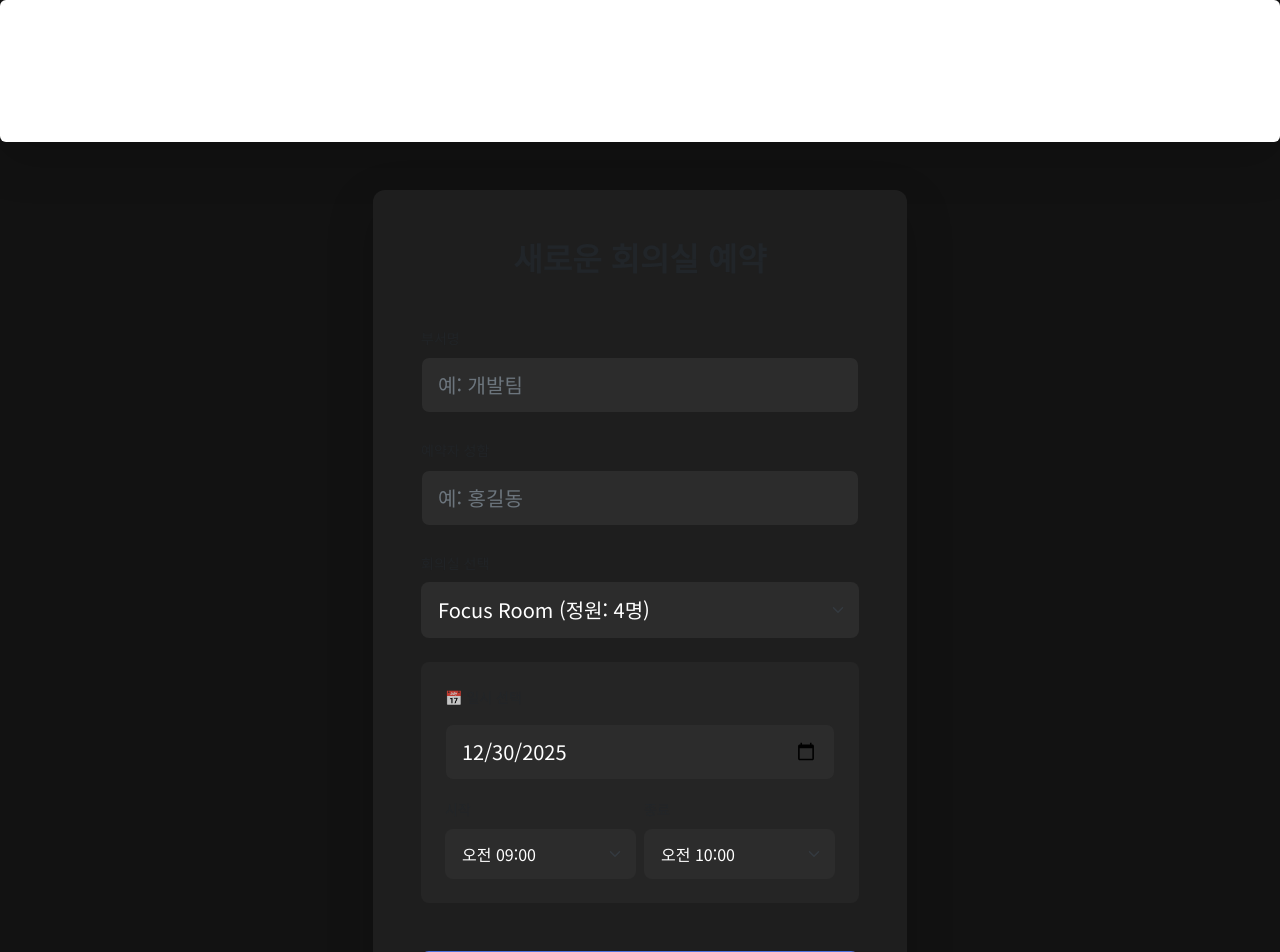
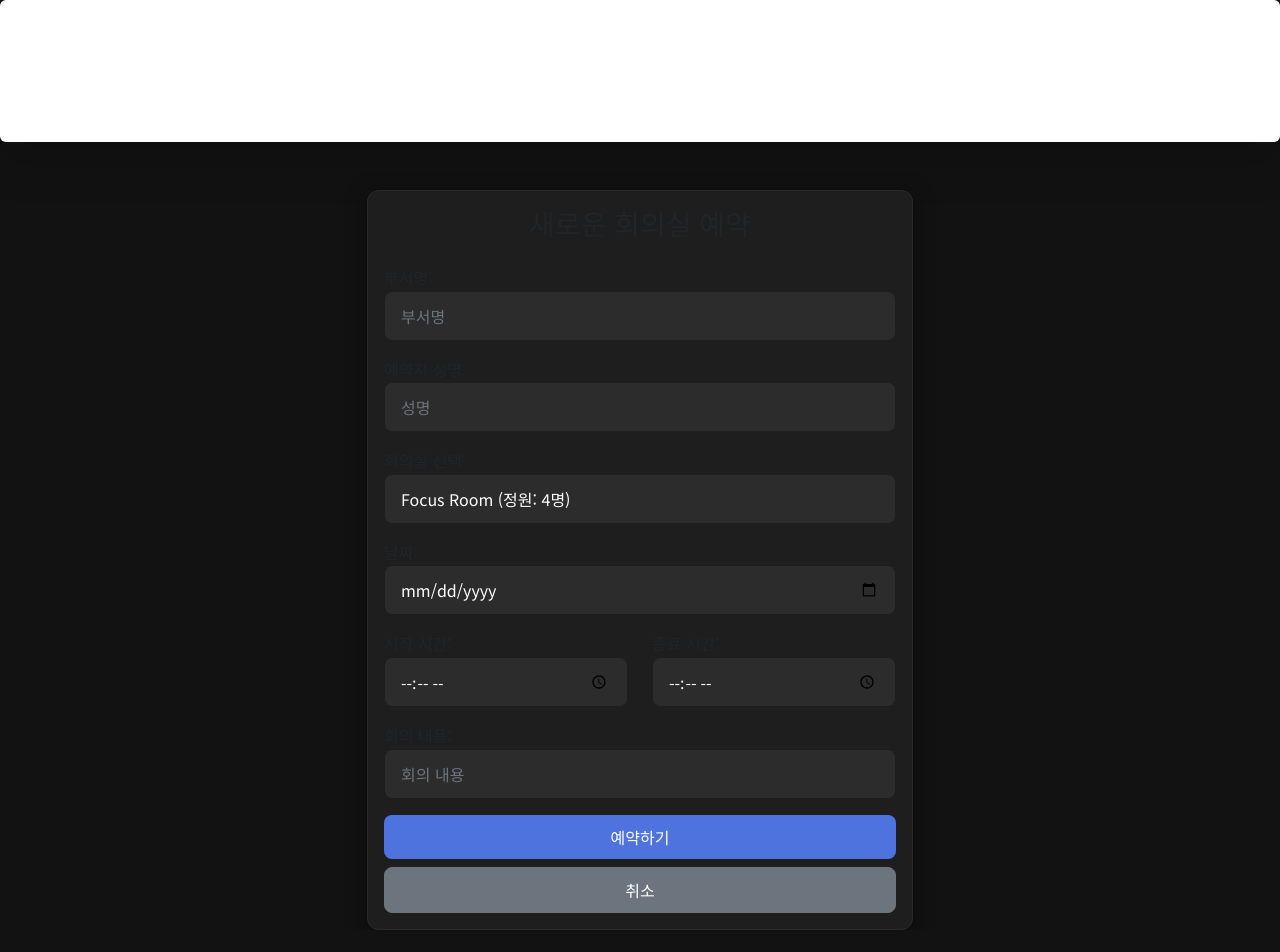
Before and after one commit to cloudtypeguide/meetingmcp, a React (Create React App) app: page /add-guest in a window 1280 px wide. Shown: the top 952 px of the page. After the commit the page ends 930 px from the top, so only its background shows below. Built offline with nearby package versions, Linux system fonts and the light colour scheme.

Commit message:
Update AddGuest.js

```diff
--- a/src/components/AddGuest.js
+++ b/src/components/AddGuest.js
@@ -1,172 +1,124 @@
 import React, { useState, useEffect } from 'react';
-import { Link, useNavigate, useParams, useSearchParams } from 'react-router-dom';
+import { useNavigate, useParams } from 'react-router-dom';
+import GuestService from '../services/GuestService'; // 경로는 본인 프로젝트에 맞게 확인 필요
 
 const AddGuest = () => {
-    const ROOMS = [
-        { name: "Focus Room", capacity: 4 },
-        { name: "Creative Lab", capacity: 8 },
-        { name: "Board Room", capacity: 20 }
-    ];
+    // 폼 상태 관리
+    const [deptName, setDeptName] = useState('');
+    const [bookerName, setBookerName] = useState('');
+    const [roomName, setRoomName] = useState('Focus Room'); // 기본값
+    const [date, setDate] = useState('');
+    const [startTime, setStartTime] = useState('');
+    const [endTime, setEndTime] = useState('');
+    const [timeInfo, setTimeInfo] = useState('');
 
-    const generateTimeSlots = () => {
-        const slots = [];
-        for (let hour = 9; hour <= 19; hour++) {
-            for (let min = 0; min < 60; min += 30) {
-                if (hour === 19 && min > 0) continue;
-                const timeString = `${hour.toString().padStart(2, '0')}:${min.toString().padStart(2, '0')}`;
-                const label = hour < 12 ? `오전 ${timeString}` : `오후 ${timeString}`;
-                slots.push({ value: timeString, label: label });
-            }
-        }
-        return slots;
-    };
-    const TIME_SLOTS = generateTimeSlots();
-
-    const [searchParams] = useSearchParams();
     const navigate = useNavigate();
     const { id } = useParams();
 
-    // 🔴 본인의 백엔드 주소가 맞는지 확인하세요!
-    const API_URL = "https://port-0-cloudtype-backend-template-mg2vve8668cb34cb.sel3.cloudtype.app/api/guests";
+    // 🟢 [핵심] 컴포넌트가 로드될 때 AI가 준 데이터를 낚아채는 부분
+    useEffect(() => {
+        // 서버에서 window.PREFILLED_DATA에 데이터를 심어줬는지 확인
+        if (window.PREFILLED_DATA) {
+            console.log("🖥️ 화면 로드됨. 자동입력 데이터 감지:", window.PREFILLED_DATA);
+            const data = window.PREFILLED_DATA;
 
-    const [deptName, setDeptName] = useState(searchParams.get('dept') || '');
-    const [bookerName, setBookerName] = useState(searchParams.get('booker') || '');
-    const [date, setDate] = useState(searchParams.get('date') || new Date().toISOString().split('T')[0]);
-    const [startTime, setStartTime] = useState(searchParams.get('start') || "09:00");
-    const [endTime, setEndTime] = useState(searchParams.get('end') || "10:00");
-    const [selectedRoom, setSelectedRoom] = useState(searchParams.get('room') || ROOMS[0].name);
+            if(data.deptName) setDeptName(data.deptName);
+            if(data.bookerName) setBookerName(data.bookerName);
 
+            // 회의실 이름은 Select 박스의 value와 정확히 일치해야 선택됨
+            if(data.roomName) setRoomName(data.roomName);
+
+            if(data.date) setDate(data.date);
+            if(data.startTime) setStartTime(data.startTime);
+            if(data.endTime) setEndTime(data.endTime);
+            if(data.timeInfo) setTimeInfo(data.timeInfo);
+        }
+    }, []);
+
+    // 저장 또는 수정 로직
     const saveOrUpdateGuest = (e) => {
         e.preventDefault();
 
-        if (startTime >= endTime) {
-            alert("종료 시간은 시작 시간보다 뒤여야 합니다!");
-            return;
+        const guest = { deptName, bookerName, roomName, date, startTime, endTime, timeInfo };
+
+        if (id) {
+            GuestService.updateGuest(id, guest).then((response) => {
+                navigate('/waitlist');
+            }).catch(error => console.log(error));
+        } else {
+            GuestService.createGuest(guest).then((response) => {
+                // MCP 모드일 경우 성공 알림
+                if(window.IS_MCP) {
+                    alert("예약이 성공적으로 확정되었습니다!");
                 }
-
-        const finalTimeInfo = `${date} (${startTime} ~ ${endTime})`;
-
-        const guest = {
-            deptName: deptName,
-            bookerName: bookerName,
-            roomName: selectedRoom,
-            date: date,
-            startTime: startTime,
-            endTime: endTime,
-            timeInfo: finalTimeInfo
+                navigate('/waitlist');
+            }).catch(error => console.log(error));
+        }
     };
 
-        const requestOptions = {
-            method: id ? 'PUT' : 'POST',
-            headers: { 'Content-Type': 'application/json' },
-            body: JSON.stringify(guest)
+    const cancel = () => {
+        navigate('/waitlist');
     };
 
-        const url = id ? `${API_URL}/${id}` : API_URL;
-
-        fetch(url, requestOptions)
-            .then(async response => {
-                // 1. 성공(200 OK)이면 JSON으로 변환해서 다음으로 넘김
-                if (response.ok) {
-                    return response.json();
-                }
-
-                // 2. 실패(400 Bad Request 등)면 백엔드가 보낸 '문자열 메시지'를 읽어서 에러로 던짐
-                const errorMessage = await response.text();
-                throw new Error(errorMessage);
-            })
-            .then(() => {
-                alert("✅ 예약이 확정되었습니다!");
-                navigate('/');
-            })
-            .catch(error => {
-                console.error("실패:", error);
-                // 3. 여기서 깔끔한 메시지만 출력됨 (예: "이미 예약된 시간입니다! ...")
-                alert(error.message);
-            });
-    };
-
-    useEffect(() => {
-        if (id) {
-            fetch(`${API_URL}/${id}`)
-                .then(res => res.json())
-                .then(data => {
-                    setDeptName(data.deptName);
-                    setBookerName(data.bookerName);
-                    setSelectedRoom(data.roomName);
-                    if(data.date) setDate(data.date);
-                    if(data.startTime) setStartTime(data.startTime);
-                    if(data.endTime) setEndTime(data.endTime);
-                })
-                .catch(error => console.log(error));
-        }
-    }, [id]);
-
-    const title = id ? "예약 정보 수정" : "새로운 회의실 예약";
-
     return (
-        <div className="container py-5">
-            <div className="row justify-content-center">
-                <div className="col-lg-6 col-md-8">
-                    <div className="card shadow-lg border-0">
-                        <div className="card-body p-5">
-                            <h2 className="text-center mb-5 fw-bold">{title}</h2>
+        <div className="container mt-5">
+            <div className="card col-md-6 offset-md-3">
+                <h3 className="text-center mt-3">
+                    {window.IS_MCP ? "AI 예약 신청 확인" : "새로운 회의실 예약"}
+                </h3>
+                <div className="card-body">
                     <form>
-                                <div className="mb-4">
-                                    <label className="form-label text-muted small">부서명</label>
-                                    <input type="text" placeholder="예: 개발팀" className="form-control form-control-lg"
+                        <div className="form-group mb-3">
+                            <label> 부서명: </label>
+                            <input placeholder="부서명" name="deptName" className="form-control"
                                 value={deptName} onChange={(e) => setDeptName(e.target.value)} />
                         </div>
-
-                                <div className="mb-4">
-                                    <label className="form-label text-muted small">예약자 성함</label>
-                                    <input type="text" placeholder="예: 홍길동" className="form-control form-control-lg"
+                        <div className="form-group mb-3">
+                            <label> 예약자 성명: </label>
+                            <input placeholder="성명" name="bookerName" className="form-control"
                                 value={bookerName} onChange={(e) => setBookerName(e.target.value)} />
                         </div>
-
-                                <div className="mb-4">
-                                    <label className="form-label text-muted small">회의실 선택</label>
-                                    <select className="form-select form-select-lg" value={selectedRoom} onChange={(e) => setSelectedRoom(e.target.value)}>
-                                        {ROOMS.map(room => (
-                                            <option key={room.name} value={room.name}>
-                                                {room.name} (정원: {room.capacity}명)
-                                            </option>
-                                        ))}
+                         <div className="form-group mb-3">
+                            <label> 회의실 선택: </label>
+                            <select name="roomName" className="form-control"
+                                value={roomName} onChange={(e) => setRoomName(e.target.value)}>
+                                <option value="Focus Room">Focus Room (정원: 4명)</option>
+                                <option value="Creative Lab">Creative Lab (정원: 8명)</option>
+                                <option value="Board Room">Board Room (정원: 20명)</option>
                             </select>
                         </div>
-
-                                <div className="p-4 rounded-3 mb-4" style={{ backgroundColor: 'rgba(255,255,255,0.03)' }}>
-                                    <label className="form-label text-muted small d-block mb-3">📅 일시 선택</label>
-                                    <input type="date" className="form-control form-control-lg mb-3"
+                         <div className="form-group mb-3">
+                            <label> 날짜: </label>
+                            <input type="date" name="date" className="form-control"
                                 value={date} onChange={(e) => setDate(e.target.value)} />
-
-                                    <div className="row g-2">
-                                        <div className="col-6">
-                                            <label className="form-label text-muted small">시작</label>
-                                            <select className="form-select" value={startTime} onChange={(e) => setStartTime(e.target.value)}>
-                                                {TIME_SLOTS.map(slot => (
-                                                    <option key={slot.value} value={slot.value}>{slot.label}</option>
-                                                ))}
-                                            </select>
                         </div>
-                                        <div className="col-6">
-                                            <label className="form-label text-muted small">종료</label>
-                                            <select className="form-select" value={endTime} onChange={(e) => setEndTime(e.target.value)}>
-                                                {TIME_SLOTS.map(slot => (
-                                                    <option key={slot.value} value={slot.value}>{slot.label}</option>
-                                                ))}
-                                            </select>
+                         <div className="form-group mb-3">
+                            <div className="row">
+                                <div className="col">
+                                    <label> 시작 시간: </label>
+                                    <input type="time" name="startTime" className="form-control"
+                                        value={startTime} onChange={(e) => setStartTime(e.target.value)} />
+                                </div>
+                                <div className="col">
+                                    <label> 종료 시간: </label>
+                                    <input type="time" name="endTime" className="form-control"
+                                        value={endTime} onChange={(e) => setEndTime(e.target.value)} />
                                 </div>
                             </div>
                         </div>
+                         <div className="form-group mb-3">
+                            <label> 회의 내용: </label>
+                            <input placeholder="회의 내용" name="timeInfo" className="form-control"
+                                value={timeInfo} onChange={(e) => setTimeInfo(e.target.value)} />
+                        </div>
 
-                                <div className="d-grid gap-2 mt-5">
-                                    <button className="btn btn-primary btn-lg py-3" onClick={(e) => saveOrUpdateGuest(e)}>예약 확정하기</button>
-                                    <Link to="/" className="btn btn-outline-secondary">취소</Link>
+                        <div className="d-grid gap-2">
+                            <button className="btn btn-primary" onClick={saveOrUpdateGuest}>
+                                {window.IS_MCP ? "✅ 예약 확정하기" : "예약하기"}
+                            </button>
+                            <button className="btn btn-secondary" onClick={cancel}>취소</button>
                         </div>
                     </form>
-                        </div>
-                    </div>
                 </div>
             </div>
         </div>
```
Lines whose indentation alone changed are shown as unchanged.
